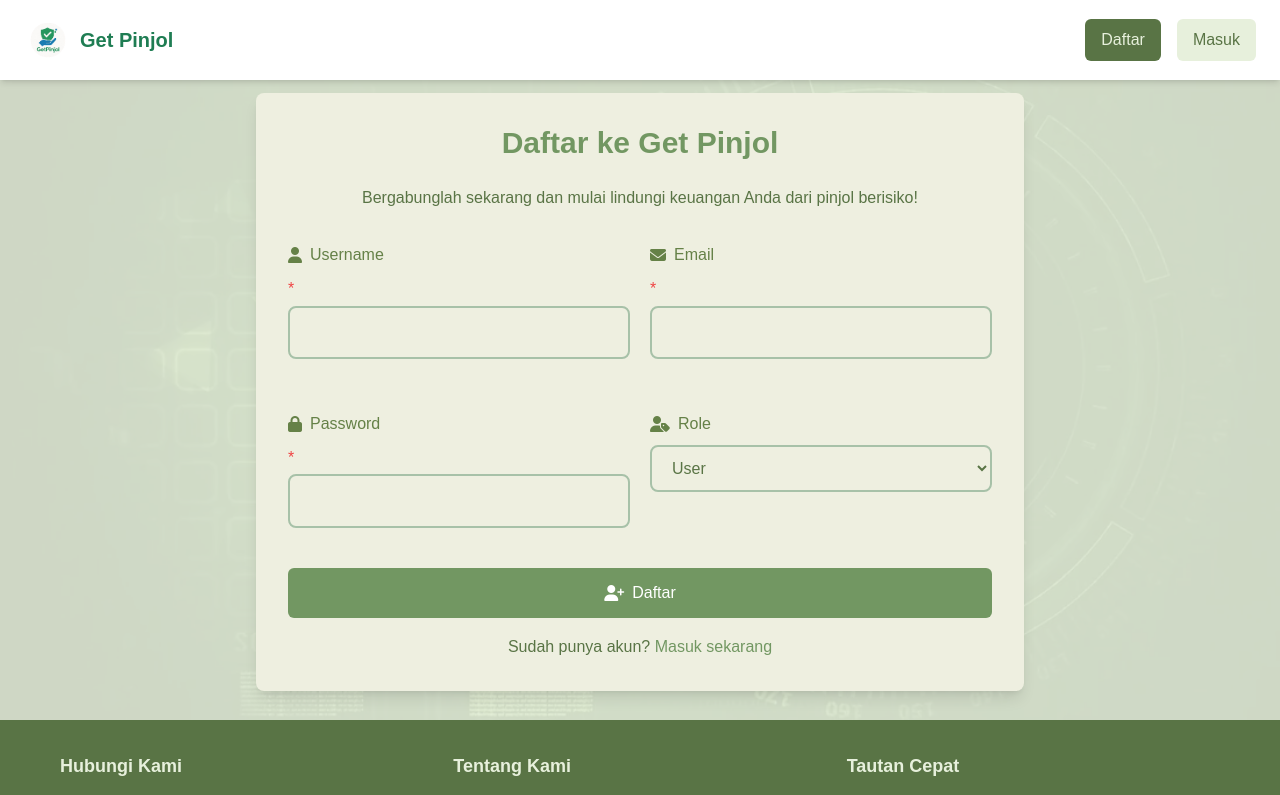
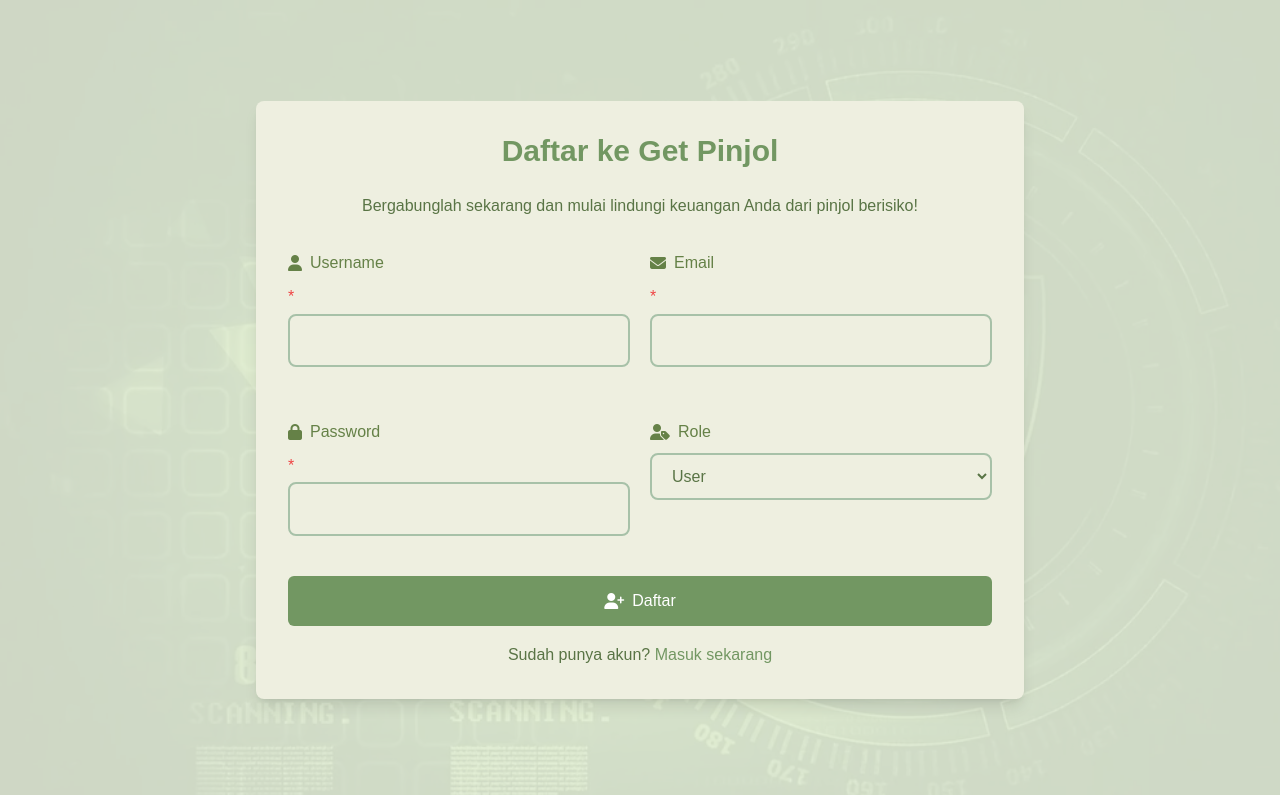
Before and after one commit to GetPinjol-Website/get_pinjol, a React (Vite) app in the folder web/client/: page /register in a window 1280 px wide. Shown: the top 795 px of the page. Built offline with nearby package versions, Linux system fonts and the light colour scheme.

Commit message:
Menghilangkan header dan footer untuk halaman login dan regis

```diff
--- a/web/client/src/App.jsx
+++ b/web/client/src/App.jsx
@@ -1,5 +1,5 @@
 import { useState, useEffect } from 'react';
-import { Routes, Route, useNavigate } from 'react-router-dom';
+import { Routes, Route, useNavigate, useLocation } from 'react-router-dom';
 import Header from './components/layout/Header';
 import Footer from './components/layout/Footer';
 import Landing from './pages/Landing';
@@ -25,6 +25,7 @@ function App() {
   const [role, setRole] = useState(null);
   const [isLoading, setIsLoading] = useState(true);
   const navigate = useNavigate();
+  const location = useLocation();
 
   const presenter = new AuthPresenter({
     setLoading: setIsLoading,
@@ -34,6 +35,8 @@ function App() {
     showError: (message) => alert(message),
     showSuccess: (message) => console.log(message),
   });
+
+  const hideHeaderFooter = location.pathname === '/login' || location.pathname === '/register';
 
   useEffect(() => {
     const controller = new AbortController();
@@ -50,6 +53,7 @@ function App() {
 
   return (
     <motion.div {...pageTransition} className="flex flex-col min-h-screen w-full">
+      {!hideHeaderFooter && (
         <Header
           isAuthenticated={isAuthenticated}
           role={role}
@@ -57,6 +61,8 @@ function App() {
           setRole={setRole}
           className="w-full"
         />
+      )}
+
       <main className="flex-grow w-full">
         <Routes>
           <Route path="/" element={<Landing />} />
@@ -84,7 +90,10 @@ function App() {
           <Route path="*" element={<h1>404 - Halaman Tidak Ditemukan</h1>} />
         </Routes>
       </main>
-      <Footer className="w-full" />
+
+      {!hideHeaderFooter && <Footer />}
+
+      {/* <Footer className="w-full" /> */}
     </motion.div>
   );
 }
--- a/web/client/src/components/ui/FullScreenSection.jsx
+++ b/web/client/src/components/ui/FullScreenSection.jsx
@@ -6,7 +6,7 @@ function FullScreenSection({ children, className, id }) {
         <motion.section
             {...pageTransition}
             id={id}
-            className={`min-h-[calc(100vh-64px)] md:min-h-[calc(100vh-80px)] flex items-center justify-center px-[5%] ${className || ''} font-arial`}
+            className={`min-h-screen flex items-center justify-center px-[5%] ${className || ''} font-arial overflow-hidden`}
         >
             <div className="w-full max-w-4xl mx-auto items-center justify-center">
                 {children}
--- a/web/client/src/pages/auth/Login.jsx
+++ b/web/client/src/pages/auth/Login.jsx
@@ -47,8 +47,7 @@ function Login({ setIsAuthenticated, setRole }) {
         };
         try {
             await presenter.handleLogin(credentials);
-            // Pastikan state diperbarui setelah login berhasil
-            setIsAuthenticated(true); // Sinkronisasi dengan App.jsx
+            setIsAuthenticated(true);
         } catch (error) {
             setError(error.message || 'Login gagal');
         }
--- a/web/client/src/pages/auth/Register.jsx
+++ b/web/client/src/pages/auth/Register.jsx
@@ -49,7 +49,7 @@ function Register() {
     };
 
     return (
-        <FullScreenSection id="register" className="bg-pinjol-light-1 relative overflow-hidden pt-16">
+        <FullScreenSection id="register" className="bg-pinjol-light-1 relative overflow-hidden py-8">
             <div
                 className="absolute inset-0 bg-[url('/landing/getpinjol-security-shield.jpg')] bg-cover bg-center opacity-10"
             ></div>
```
Lines whose indentation alone changed are shown as unchanged.
